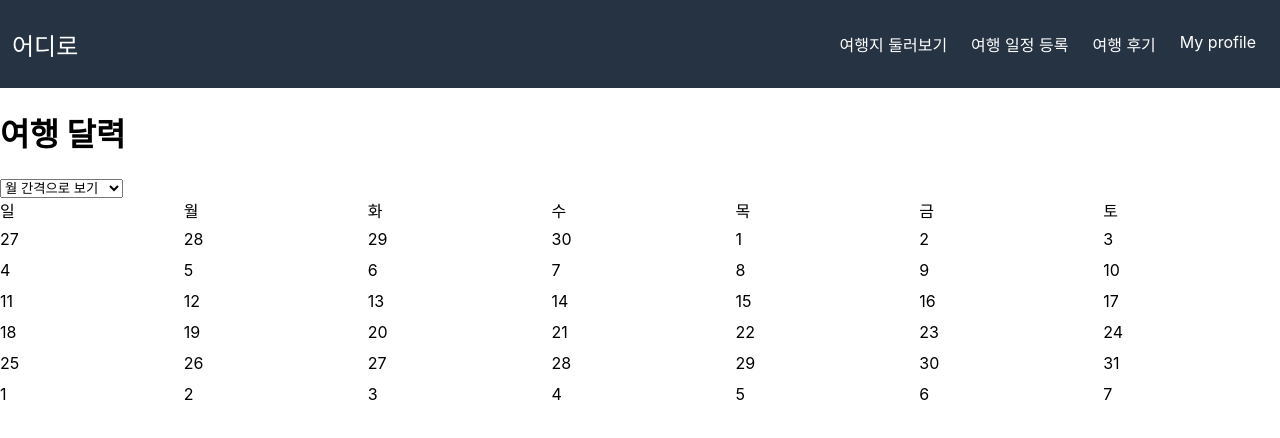
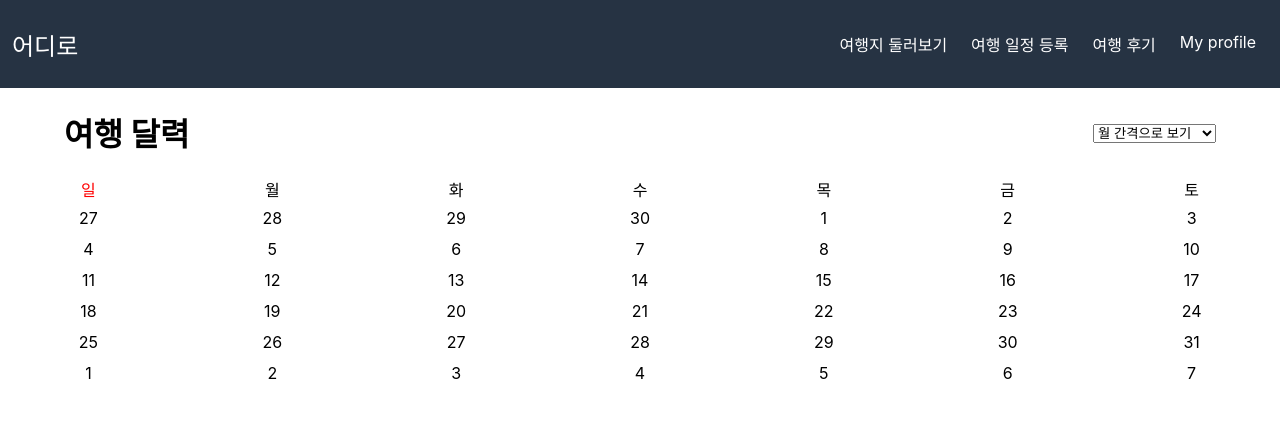
Before and after one commit to ybw903/WhereToGo, a Next.js app: page /schedules in a window 1280 px wide. Shown: the top 438 px of the page. Built offline with nearby package versions, Linux system fonts and the light colour scheme.

Commit message:
style: calendar css add holiday

```diff
--- a/pages/schedules.tsx
+++ b/pages/schedules.tsx
@@ -1,16 +1,20 @@
 import TourCalender from "../src/components/TourCalender";
-
+import styles from '../styles/Schedules.module.css';
 export default function Schedules() {
     return (
         <div>
+            <div className={styles.schedules__header}>
                 <div>
                     <h1>여행 달력</h1>
+                </div>
+                <div>
                     <select>
                         <option>월 간격으로 보기</option>
                         <option>2주 간격으로 보기</option>
                         <option>1주 간격으로 보기</option>
                     </select>
                 </div>
+            </div>
             <TourCalender></TourCalender>
         </div>
     )
--- a/src/components/Carousel.tsx
+++ b/src/components/Carousel.tsx
@@ -12,7 +12,7 @@ export default function Carousel({imagesInfo, title}: iProps) {
     return(
         <div className={styles.carousel}>
             <CarouselHeader title={title}/>
-            <CarouselSlider imagesInfo={...imagesInfo}/>
+            <CarouselSlider imagesInfo={imagesInfo}/>
         </div>
     )
 }
--- a/src/components/TourCalender.tsx
+++ b/src/components/TourCalender.tsx
@@ -35,8 +35,8 @@ export default function TourCalender() {
     }
     return(
         <div className={styles.tour_calendar}>
-                {days.map((day,idx) => <div key={idx}>{day}</div>)}
-                {getCalendarData().map((calendarData,idx) => <div key={idx}>{calendarData}</div>)}
+                {days.map((day,idx) => <div key={idx} className={day==='일'?`${styles.calendar__header} ${styles.holiday}`  :styles.calendar__header}>{day}</div>)}
+                {getCalendarData().map((calendarData,idx) => <div key={idx} className={styles.calendar__dateCell}>{calendarData}</div>)}
         </div>
     )
 }
--- /dev/null
+++ b/styles/Schedules.module.css
@@ -0,0 +1,6 @@
+.schedules__header{
+    display: flex;
+    justify-content: space-between;
+    align-items: center;
+    padding: 0 5%
+}
--- a/styles/TourCalendar.module.css
+++ b/styles/TourCalendar.module.css
@@ -6,4 +6,15 @@
     grid-row-gap: 7px;
     width: 100%;
     height: 40%;
+    text-align: center;
 }
+
+
+.calendar__header.holiday {
+    color: red;
+}
+
+.calendar__dateCell {
+    border-radius: 10px;
+
+}
```
Lines whose indentation alone changed are shown as unchanged.
